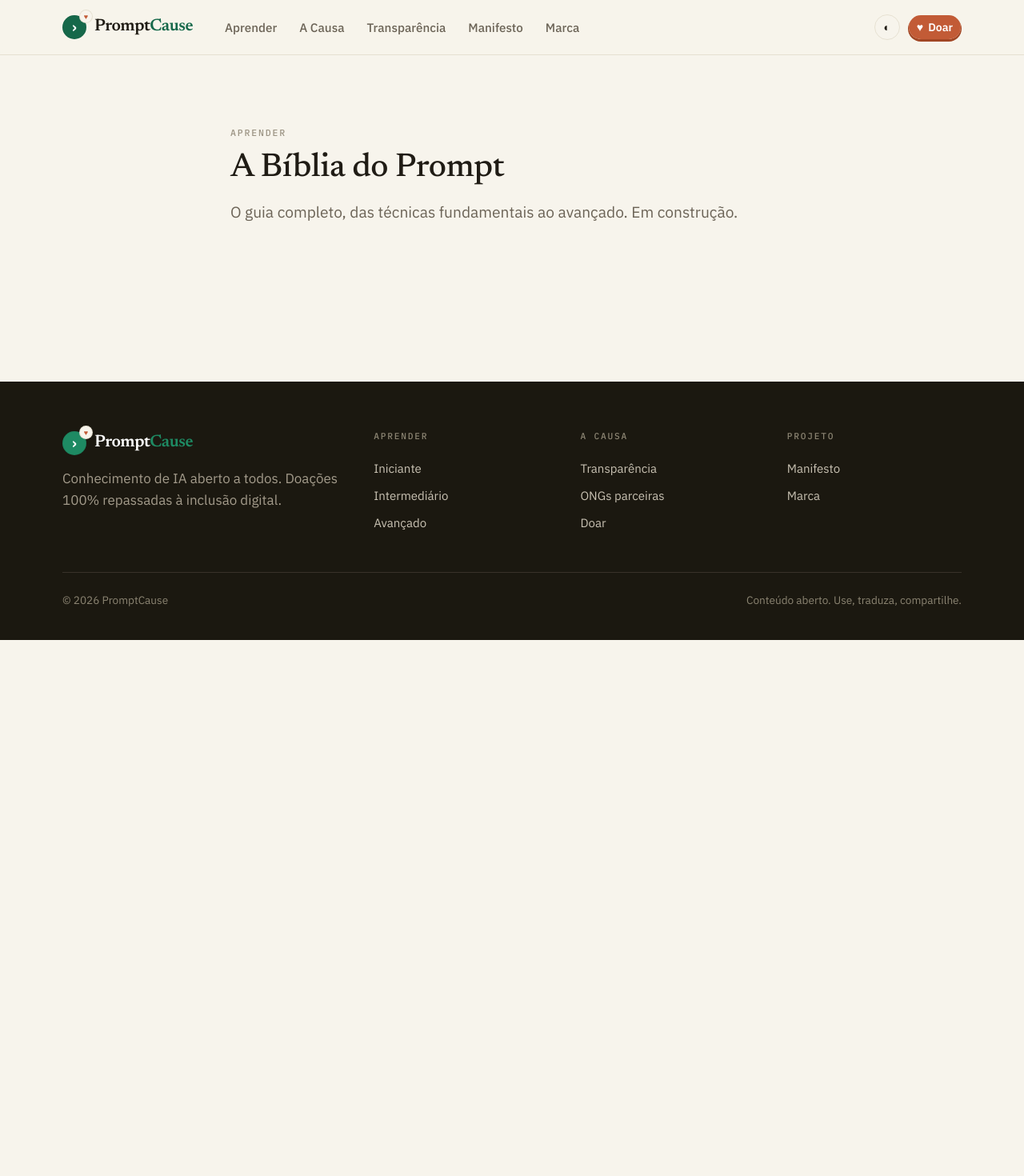
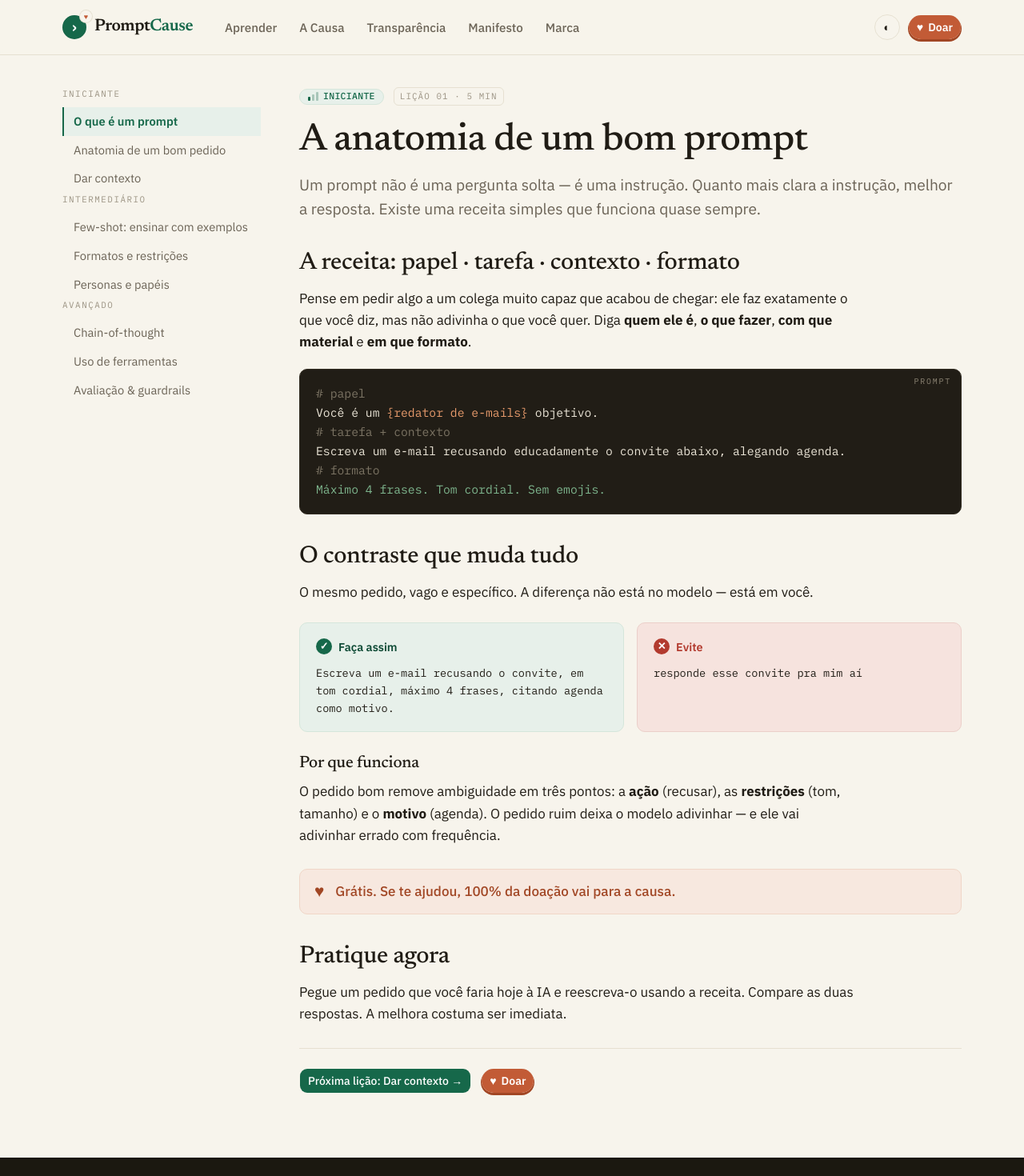
Before and after one commit to PhAlves23/promptcause, a Next.js app: page /aprender in a window 1280 px wide. Shown: the top 1470 px of the page at 80% size. Before the commit the page ends 800 px from the top, so only its background shows below. Built offline with nearby package versions, Linux system fonts and the light colour scheme.

Commit message:
feat: página Aprender (layout de docs com sidebar + lição)

```diff
--- a/app/aprender/page.tsx
+++ b/app/aprender/page.tsx
@@ -1,19 +1,158 @@
 import type { Metadata } from "next";
+import Link from "next/link";
+import { Button } from "@/components/ui/button";
+import { LevelBadge } from "@/components/level-badge";
+import { KeyMessage } from "@/components/key-message";
+import { RightWrong } from "@/components/right-wrong";
+import { PromptBlock, PromptVar, PromptKey, PromptComment } from "@/components/prompt-block";
 
-export const metadata: Metadata = { title: "Aprender" };
+export const metadata: Metadata = {
+  title: "Aprender",
+  description:
+    "A anatomia de um bom prompt: papel, tarefa, contexto e formato. Aprenda do iniciante ao avançado, com exemplos certos e errados.",
+};
+
+const SIDEBAR: { level: string; active?: boolean; items: { label: string; active?: boolean }[] }[] = [
+  {
+    level: "Iniciante",
+    items: [
+      { label: "O que é um prompt", active: true },
+      { label: "Anatomia de um bom pedido" },
+      { label: "Dar contexto" },
+    ],
+  },
+  {
+    level: "Intermediário",
+    items: [
+      { label: "Few-shot: ensinar com exemplos" },
+      { label: "Formatos e restrições" },
+      { label: "Personas e papéis" },
+    ],
+  },
+  {
+    level: "Avançado",
+    items: [
+      { label: "Chain-of-thought" },
+      { label: "Uso de ferramentas" },
+      { label: "Avaliação & guardrails" },
+    ],
+  },
+];
 
 export default function AprenderPage() {
   return (
-    <section className="py-[88px]">
-      <div className="mx-auto max-w-[760px] px-7">
-        <p className="font-mono text-[0.72rem] font-medium tracking-[0.16em] text-ink-faint uppercase">
-          Aprender
-        </p>
-        <h1 className="mt-3 font-display text-[2.6rem] font-medium">A Bíblia do Prompt</h1>
-        <p className="mt-4 text-[1.2rem] leading-[1.55] text-ink-soft">
-          O guia completo, das técnicas fundamentais ao avançado. Em construção.
-        </p>
+    <div className="mx-auto max-w-[1180px] px-7 pt-10 pb-20">
+      <div className="grid items-start gap-12 lg:grid-cols-[248px_1fr]">
+        {/* SIDEBAR */}
+        <aside className="sticky top-[92px] hidden lg:block">
+          {SIDEBAR.map((group) => (
+            <div key={group.level}>
+              <h5 className="mt-[22px] mb-2 font-mono text-[0.68rem] tracking-[0.14em] text-ink-faint uppercase first:mt-0">
+                {group.level}
+              </h5>
+              {group.items.map((item) => (
+                <Link
+                  key={item.label}
+                  href="#"
+                  className={
+                    item.active
+                      ? "block border-l-2 border-green bg-green-tint px-3 py-1.5 text-[0.92rem] font-semibold text-green"
+                      : "block border-l-2 border-transparent px-3 py-1.5 text-[0.92rem] text-ink-soft hover:bg-paper-sunk hover:text-ink"
+                  }
+                >
+                  {item.label}
+                </Link>
+              ))}
+            </div>
+          ))}
+        </aside>
+
+        {/* LESSON */}
+        <article>
+          <div className="flex flex-wrap items-center gap-3">
+            <LevelBadge level={1} />
+            <span className="rounded-[6px] border border-line px-[7px] py-[2px] font-mono text-[0.68rem] tracking-[0.1em] text-ink-faint uppercase">
+              Lição 01 · 5 min
+            </span>
+          </div>
+
+          <h1 className="mt-[18px] mb-3 font-display text-[clamp(2rem,4.5vw,3rem)] font-medium">
+            A anatomia de um bom prompt
+          </h1>
+          <p className="text-[1.2rem] leading-[1.55] text-ink-soft">
+            Um prompt não é uma pergunta solta — é uma instrução. Quanto mais clara a instrução, melhor a
+            resposta. Existe uma receita simples que funciona quase sempre.
+          </p>
+
+          <h2 className="mt-9 mb-3.5 font-display text-[1.9rem] font-medium">
+            A receita: papel · tarefa · contexto · formato
+          </h2>
+          <p className="max-w-[68ch]">
+            Pense em pedir algo a um colega muito capaz que acabou de chegar: ele faz exatamente o que você
+            diz, mas não adivinha o que você quer. Diga <strong>quem ele é</strong>,{" "}
+            <strong>o que fazer</strong>, <strong>com que material</strong> e{" "}
+            <strong>em que formato</strong>.
+          </p>
+
+          <PromptBlock className="my-5">
+            <PromptComment># papel</PromptComment>
+            <br />
+            Você é um <PromptVar>{"{redator de e-mails}"}</PromptVar> objetivo.
+            <br />
+            <PromptComment># tarefa + contexto</PromptComment>
+            <br />
+            Escreva um e-mail recusando educadamente o convite abaixo, alegando agenda.
+            <br />
+            <PromptComment># formato</PromptComment>
+            <br />
+            <PromptKey>Máximo 4 frases. Tom cordial. Sem emojis.</PromptKey>
+          </PromptBlock>
+
+          <h2 className="mt-9 mb-3.5 font-display text-[1.9rem] font-medium">
+            O contraste que muda tudo
+          </h2>
+          <p className="max-w-[68ch]">
+            O mesmo pedido, vago e específico. A diferença não está no modelo — está em você.
+          </p>
+
+          <RightWrong
+            className="my-6"
+            good="Escreva um e-mail recusando o convite, em tom cordial, máximo 4 frases, citando agenda como motivo."
+            bad="responde esse convite pra mim aí"
+          />
+
+          <h3 className="mt-7 mb-2.5 font-display text-[1.3rem] font-medium">Por que funciona</h3>
+          <p className="max-w-[68ch]">
+            O pedido bom remove ambiguidade em três pontos: a <strong>ação</strong> (recusar), as{" "}
+            <strong>restrições</strong> (tom, tamanho) e o <strong>motivo</strong> (agenda). O pedido ruim
+            deixa o modelo adivinhar — e ele vai adivinhar errado com frequência.
+          </p>
+
+          <KeyMessage className="my-7">
+            Grátis. Se te ajudou, 100% da doação vai para a causa.
+          </KeyMessage>
+
+          <h2 className="mt-9 mb-3.5 font-display text-[1.9rem] font-medium">Pratique agora</h2>
+          <p className="max-w-[68ch]">
+            Pegue um pedido que você faria hoje à IA e reescreva-o usando a receita. Compare as duas
+            respostas. A melhora costuma ser imediata.
+          </p>
+
+          <div className="mt-7 flex flex-wrap gap-3 border-t border-line pt-6">
+            <Button asChild className="rounded-[10px]">
+              <Link href="#">Próxima lição: Dar contexto →</Link>
+            </Button>
+            <Button
+              asChild
+              className="rounded-full bg-clay font-semibold text-white shadow-[0_2px_0_var(--clay-deep)] hover:bg-clay-deep"
+            >
+              <Link href="/doar">
+                <span aria-hidden>♥</span> Doar
+              </Link>
+            </Button>
+          </div>
+        </article>
       </div>
-    </section>
+    </div>
   );
 }
```
